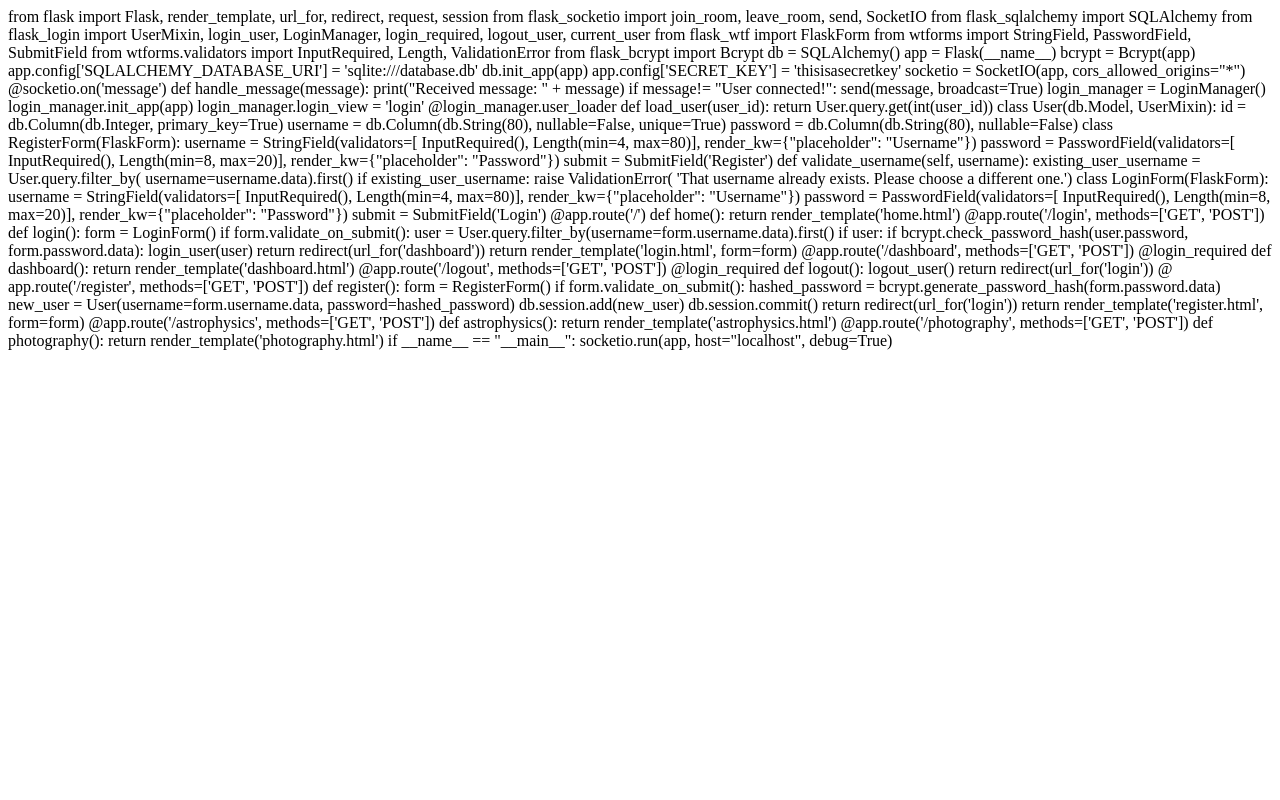
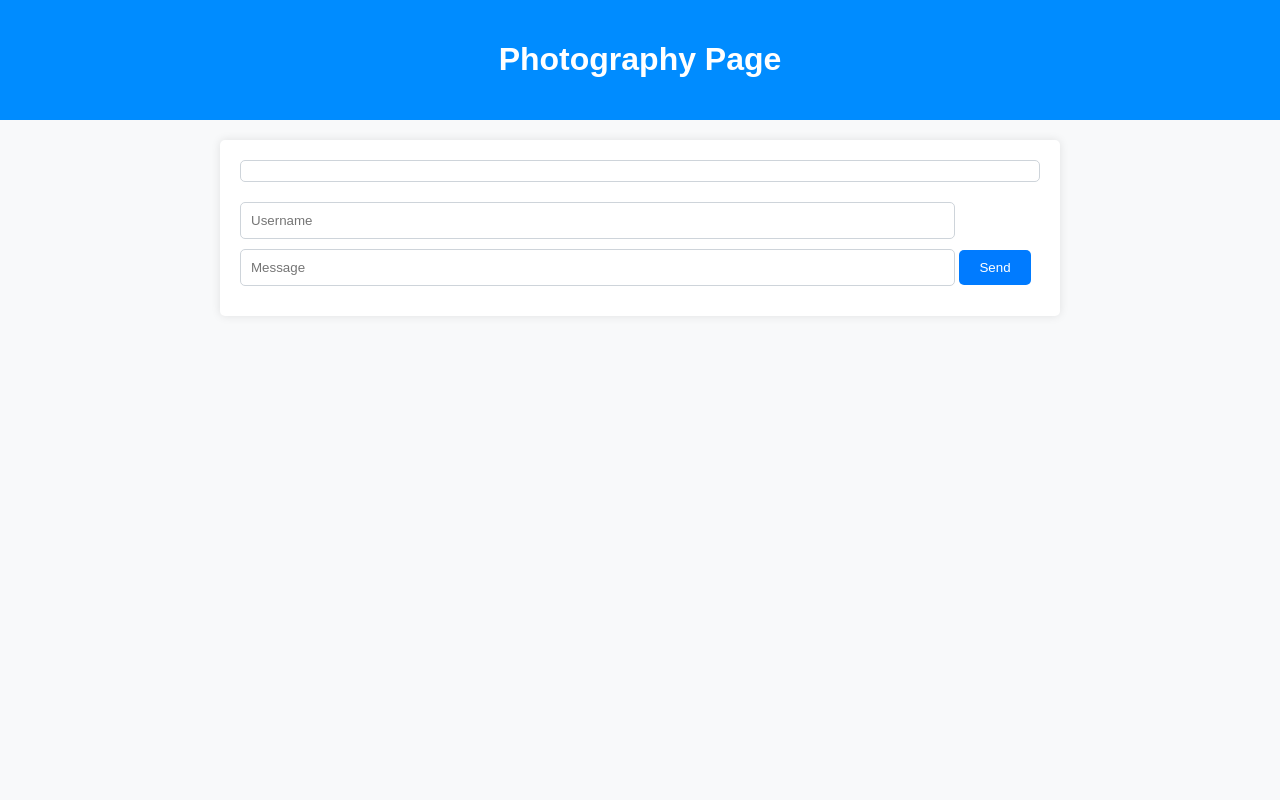
Before and after one commit to Shisui2701/curiohub, a Flask app: page /photography in a window 1280 px wide. Run offline with Flask 3, Linux system fonts and the light colour scheme; some libraries are stand-ins or nearby versions.

Commit message:
Update photography.html

```diff
--- a/templates/photography.html
+++ b/templates/photography.html
@@ -1,125 +1,113 @@
-from flask import Flask, render_template, url_for, redirect, request, session
-from flask_socketio import join_room, leave_room, send, SocketIO
-from flask_sqlalchemy import SQLAlchemy
-from flask_login import UserMixin, login_user, LoginManager, login_required, logout_user, current_user
-from flask_wtf import FlaskForm
-from wtforms import StringField, PasswordField, SubmitField
-from wtforms.validators import InputRequired, Length, ValidationError
-from flask_bcrypt import Bcrypt
+<!DOCTYPE html>
+<html lang="en">
+<head>
+    <meta charset="UTF-8">
+    <meta name="viewport" content="width=device-width, initial-scale=1.0">
+    <title>Photography Page</title>
+    <script src="https://cdnjs.cloudflare.com/ajax/libs/socket.io/4.7.5/socket.io.js"></script>
+    <script src="https://cdnjs.cloudflare.com/ajax/libs/jquery/3.7.1/jquery.min.js"></script>
+    <style>
+        body {
+            font-family: Arial, sans-serif;
+            background-color: #f8f9fa;
+            margin: 0;
+            padding: 0;
+        }
+        header {
+            background-color: #008cff;
+            color: #fff;
+            text-align: center;
+            padding: 20px 0;
+            margin-bottom: 20px;
+        }
+        .container {
+            max-width: 800px;
+            margin: 0 auto;
+            padding: 20px;
+            background-color: #fff;
+            border-radius: 5px;
+            box-shadow: 0 0 10px rgba(0, 0, 0, 0.1);
+        }
+        #messages {
+            margin-bottom: 20px;
+            padding: 10px;
+            border: 1px solid #ced4da;
+            border-radius: 5px;
+            max-height: 200px;
+            overflow-y: auto;
+        }
+        input[type="text"] {
+            width: calc(100% - 85px);
+            padding: 10px;
+            margin-bottom: 10px;
+            border: 1px solid #ced4da;
+            border-radius: 5px;
+            box-sizing: border-box;
+        }
+        button {
+            padding: 10px 20px;
+            background-color: #007bff;
+            color: #fff;
+            border: none;
+            border-radius: 5px;
+            cursor: pointer;
+        }
+        button:hover {
+            background-color: #0056b3;
+        }
+    </style>
+</head>
+<body>
+    <header>
+        <h1>Photography Page</h1>
+    </header>
+    <div class="container">
+        <div id="messages"></div>
+        <input type="text" id="username" placeholder="Username">
+        <input type="text" id="message" placeholder="Message">
+        <button id="sendBtn">Send</button>
+    </div>
 
-db = SQLAlchemy()
-app = Flask(__name__)
+    <script type="text/javascript">
+        $(document).ready(function() {
+            var storedUsername = localStorage.getItem('username');
+            if (storedUsername) {
+                $('#username').val(storedUsername);
+            }
 
-bcrypt = Bcrypt(app)
-app.config['SQLALCHEMY_DATABASE_URI'] = 'sqlite:///database.db'
-db.init_app(app)
-app.config['SECRET_KEY'] = 'thisisasecretkey'
-socketio = SocketIO(app, cors_allowed_origins="*")
+            var socket = io.connect("http://localhost:5000");
+            socket.on('connect', function(){
+                socket.send("User connected!");
+            });
 
-@socketio.on('message')
-def handle_message(message):
-    print("Received message: " + message)
-    if message!= "User connected!":
-        send(message, broadcast=True)
+            socket.on('message', function(data){
+                $('#messages').append($('<p>').text(data));
+            });
+
+         function send_message()
+            {
+                var username = $('#username').val();
+                var message = $('#message').val();
+                if(username && message){
+                    socket.send(username+ ': '+ message);
+                    $('#message').val('');
+                    localStorage.setItem('username', username);
+                } else {
+                    alert("Please enter both username and message!");
+                }
+
+            }
+
+            $('#sendBtn').on('click', send_message);
+            $('#message').on('keypress', function(e){
+                if(e.which === 13){
+                    send_message();
+                }
+
+            });
+        });
 
 
-
-
-login_manager = LoginManager()
-login_manager.init_app(app)
-login_manager.login_view = 'login'
-
-
-@login_manager.user_loader
-def load_user(user_id):
-    return User.query.get(int(user_id))
-
-
-class User(db.Model, UserMixin):
-    id = db.Column(db.Integer, primary_key=True)
-    username = db.Column(db.String(80), nullable=False, unique=True)
-    password = db.Column(db.String(80), nullable=False)
-
-
-class RegisterForm(FlaskForm):
-    username = StringField(validators=[
-                           InputRequired(), Length(min=4, max=80)], render_kw={"placeholder": "Username"})
-
-    password = PasswordField(validators=[
-                             InputRequired(), Length(min=8, max=20)], render_kw={"placeholder": "Password"})
-
-    submit = SubmitField('Register')
-
-    def validate_username(self, username):
-        existing_user_username = User.query.filter_by(
-            username=username.data).first()
-        if existing_user_username:
-            raise ValidationError(
-                'That username already exists. Please choose a different one.')
-
-
-class LoginForm(FlaskForm):
-    username = StringField(validators=[
-                           InputRequired(), Length(min=4, max=80)], render_kw={"placeholder": "Username"})
-
-    password = PasswordField(validators=[
-                             InputRequired(), Length(min=8, max=20)], render_kw={"placeholder": "Password"})
-
-    submit = SubmitField('Login')
-
-
-@app.route('/')
-def home():
-    return render_template('home.html')
-
-
-@app.route('/login', methods=['GET', 'POST'])
-def login():
-    form = LoginForm()
-    if form.validate_on_submit():
-        user = User.query.filter_by(username=form.username.data).first()
-        if user:
-            if bcrypt.check_password_hash(user.password, form.password.data):
-                login_user(user)
-                return redirect(url_for('dashboard'))
-    return render_template('login.html', form=form)
-
-
-@app.route('/dashboard', methods=['GET', 'POST'])
-@login_required
-def dashboard():
-    return render_template('dashboard.html')
-
-
-@app.route('/logout', methods=['GET', 'POST'])
-@login_required
-def logout():
-    logout_user()
-    return redirect(url_for('login'))
-
-
-@ app.route('/register', methods=['GET', 'POST'])
-def register():
-    form = RegisterForm()
-
-    if form.validate_on_submit():
-        hashed_password = bcrypt.generate_password_hash(form.password.data)
-        new_user = User(username=form.username.data, password=hashed_password)
-        db.session.add(new_user)
-        db.session.commit()
-        return redirect(url_for('login'))
-
-    return render_template('register.html', form=form)
-
-@app.route('/astrophysics', methods=['GET', 'POST'])
-def astrophysics():
-    return render_template('astrophysics.html')
-
-@app.route('/photography', methods=['GET', 'POST'])
-def photography():
-    return render_template('photography.html')
-
-
-
-if __name__ == "__main__":
-    socketio.run(app, host="localhost", debug=True)
+    </script>
+</body>
+</html>
```
